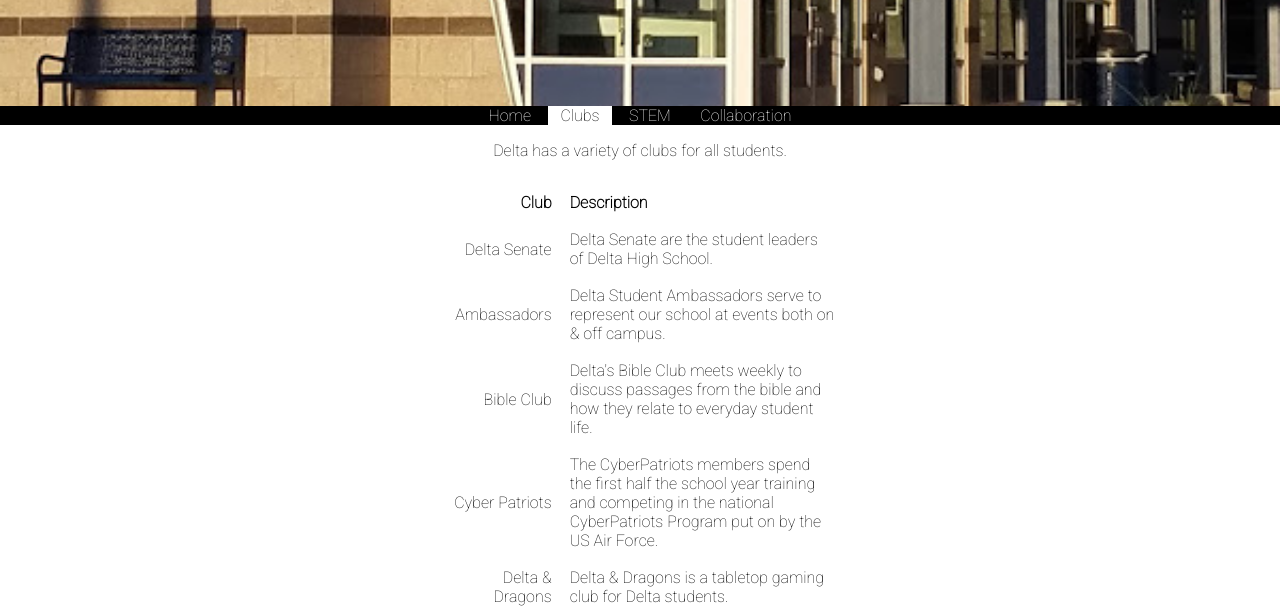
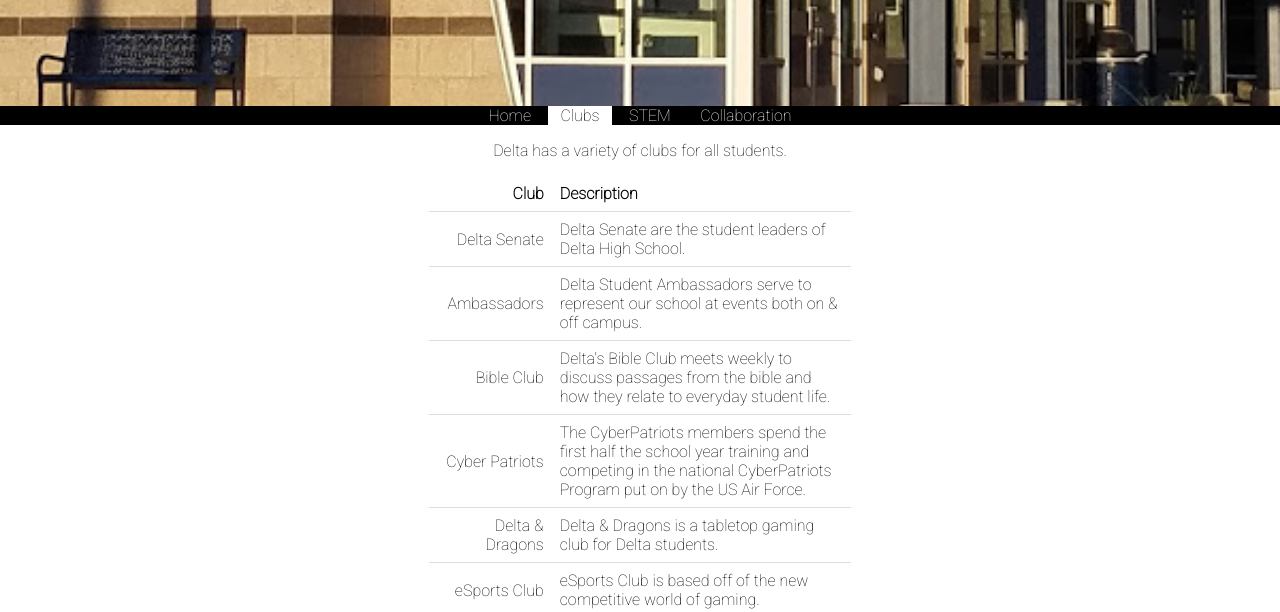
Before and after one commit to deltahsrecruitment/deltahsrecruitment.github.io, a plain HTML site: page clubs.html in a window 1280 px wide. Shown: the part 188-800 px from the top of the page. Drawn offline with Linux system fonts and the light colour scheme.

Commit message:
Update css.css

```diff
--- a/css.css
+++ b/css.css
@@ -48,10 +48,15 @@
 }
 
 table {
-  	border-spacing: 1em 1em;
+	border-collapse: collapse;
 	width: 33%;
 }
 
+th, td {
+	padding: 8px;
+	text-align: left;
+	border-bottom: 1px solid #ddd;
+}
 
 .StemPageStuff {
 	padding: 2.5% 0% 0% 0%;
@@ -59,7 +64,6 @@
 	display: flex;
 	flex-direction: row;
 	font-size: 80% ;
-
 }
 .StemPageStuff2 {
 	padding: 2.5% 0% 0% 0%;
```
